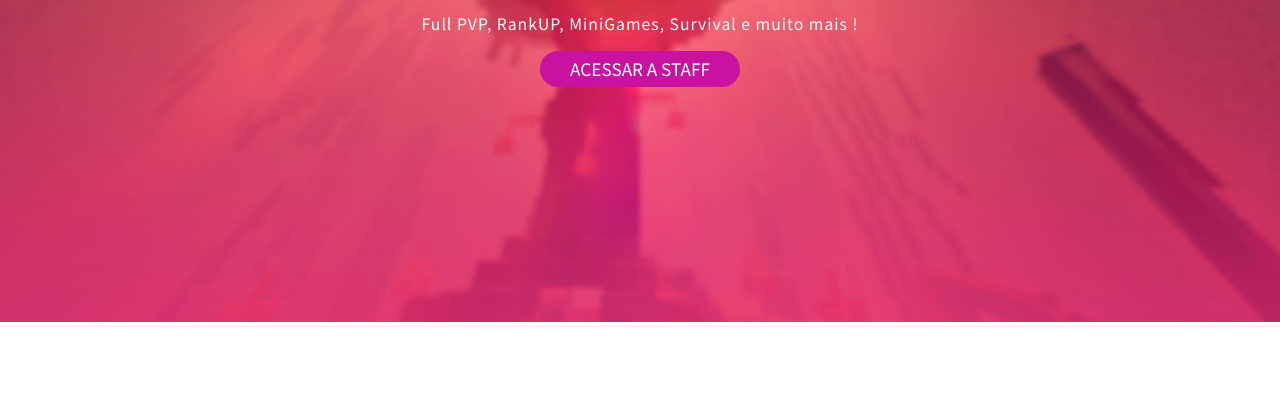
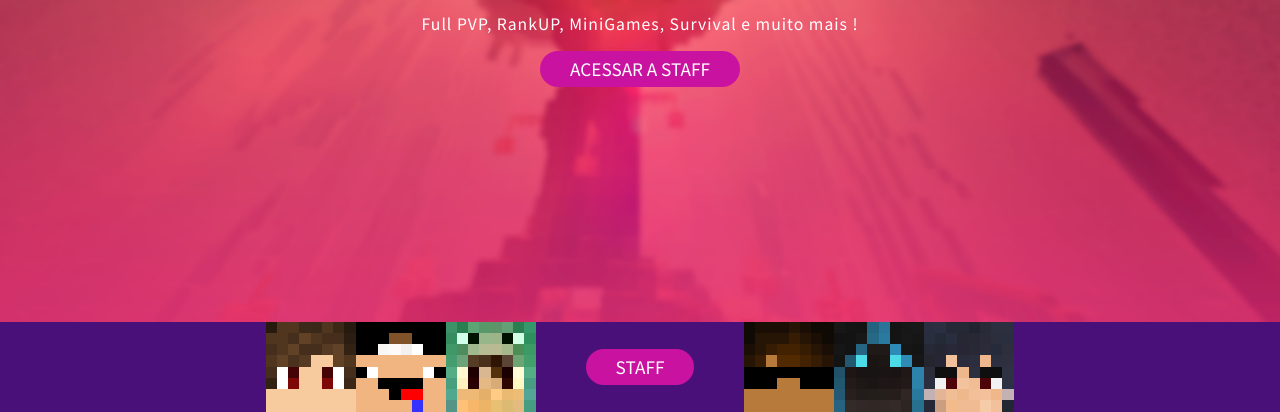
Before and after one commit to overcraftserver/website, a PHP site: page / in a window 1280 px wide. Shown: the part 439-851 px from the top of the page. Before the commit the page ends 761 px from the top, so only its background shows below. Run offline with PHP 8.4, Linux system fonts and the light colour scheme.

Commit message:
Grid e Section STAFF

```diff
--- a/css/sections/grid.css
+++ b/css/sections/grid.css
@@ -29,7 +29,7 @@
         -ms-flex-order: -1;
             order: -1; }
 .col-1 {
-  max-width: 350px;
+  max-width: 690px;
   margin: 10px;
   background: transparent; }
 
--- a/css/sections/menu.css
+++ b/css/sections/menu.css
@@ -5,13 +5,13 @@ header#menu, header.dsk{
   background: rgba(0,0,0,.2);
 }
 
-header#menu.toblack, header.dsk.toblack{
-  background: black;
+.toblack{
+  background: black !important;
   transition: background .5s ease-in-out;
 }
 
-header#menu.toblack.tofade, header.dsk.toblack.tofade{
-  background: rgba(0,0,0,.2);
+.tofade{
+  background: rgba(0,0,0,.2) !important;
 }
 
 header#menu, header.dsk nav{
@@ -53,15 +53,16 @@ header#menu, header.dsk nav ul li:last-child{
 header.mob{
   width: 100%;
   height: 100%;
-  background: pink;
 }
 
 header.mob nav{
+  position: fixed;
   padding: 25px;
   box-sizing: border-box;
   text-align: center;
-  height: 100%;
-  background: blue;
+  height: 90px auto;
+  width: 100%;
+  background: rgba(0,0,0,.2);
   color: #fff;
 }
 
--- a/css/sections/staff.css
+++ b/css/sections/staff.css
@@ -0,0 +1,10 @@
+section#staff{
+  background: #49107A;
+  max-height: 90px;
+  padding: 0;
+  margin: 0;
+}
+
+section#staff a.btn{
+  margin: 0 50px;
+}
--- a/index.html
+++ b/index.html
@@ -25,7 +25,7 @@
     </nav>
   </header>
   <header class="mob" id="menu_mobile">
-    <nav>
+    <nav id="menu_mob">
       <a href="index.html" class="" id="site_name_mob">OVERCRAFT</a>
       <span class="mob_menuToggle">≡</span>
       <ul id="_mobile">
@@ -51,6 +51,19 @@
         </div>
       </div>
     </section>
+
+    <!-- STAFF -->
+    <section id="staff">
+      <div class="flex flex-middle flex-center">
+        <img src="resources/media/skin/skin-nebon.png" alt="Nebon" title="NebonPlays">
+        <img src="resources/media/skin/skin-teteuh.png" alt="TeTeTuh" title="TeTeUh">
+        <img src="resources/media/skin/skin-cooper.png" alt="Cooper" title="Cooper">
+        <a href="#" class="btn full">STAFF</a>
+        <img src="resources/media/skin/skin-jonathanmats.png" alt="Jonathan" title="Jonathan">
+        <img src="resources/media/skin/skin-muraxx.png" alt="Muraxx" title="Muraxx">
+        <img src="resources/media/skin/skin-indra.png" alt="Indra" title="Indra Otsutsuki">
+      </div>
+    </section>
   </div>
 
   <!-- Javascript -->
--- a/js/functions.js
+++ b/js/functions.js
@@ -1,16 +1,17 @@
 $(function () {
   $(".mob_menuToggle").click(function () {
     $("#_mobile").toggleClass("ul_toggle");
+    $("#menu_mob").toggleClass("toblack");
   });
 });
 
 $(function() {
-    $(window).on("scroll", function() {
-        if($(window).scrollTop() > 200) {
-            $("#menu").removeClass("tofade");
-            $("#menu").addClass("toblack");
-        } else {
-            $("#menu").addClass("tofade");
-        }
-    });
+  $(window).on("scroll", function() {
+    if($(window).scrollTop() > 200) {
+      $(".dsk, #menu_mob").removeClass("tofade");
+      $(".dsk, #menu_mob").addClass("toblack");
+    } else {
+      $(".dsk, #menu_mob").addClass("tofade");
+    }
+  });
 });
```
Also changed, not shown: resources/media/skin/skin-cooper.png (added), resources/media/skin/skin-googlemaps.png (added), resources/media/skin/skin-indra.png (added), resources/media/skin/skin-jonathanmats.png (added), resources/media/skin/skin-muraxx.png (added), resources/media/skin/skin-nebon.png (added), resources/media/skin/skin-teteuh.png (added).
